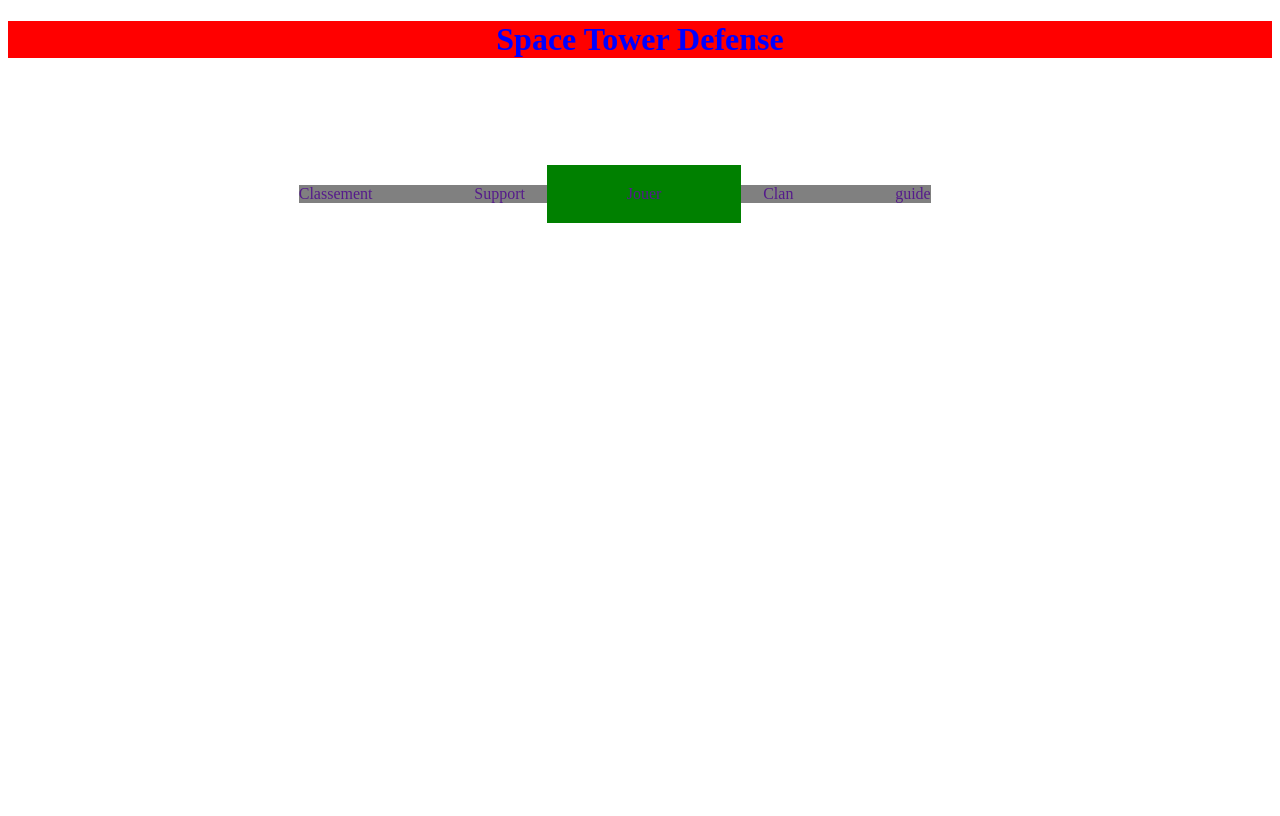
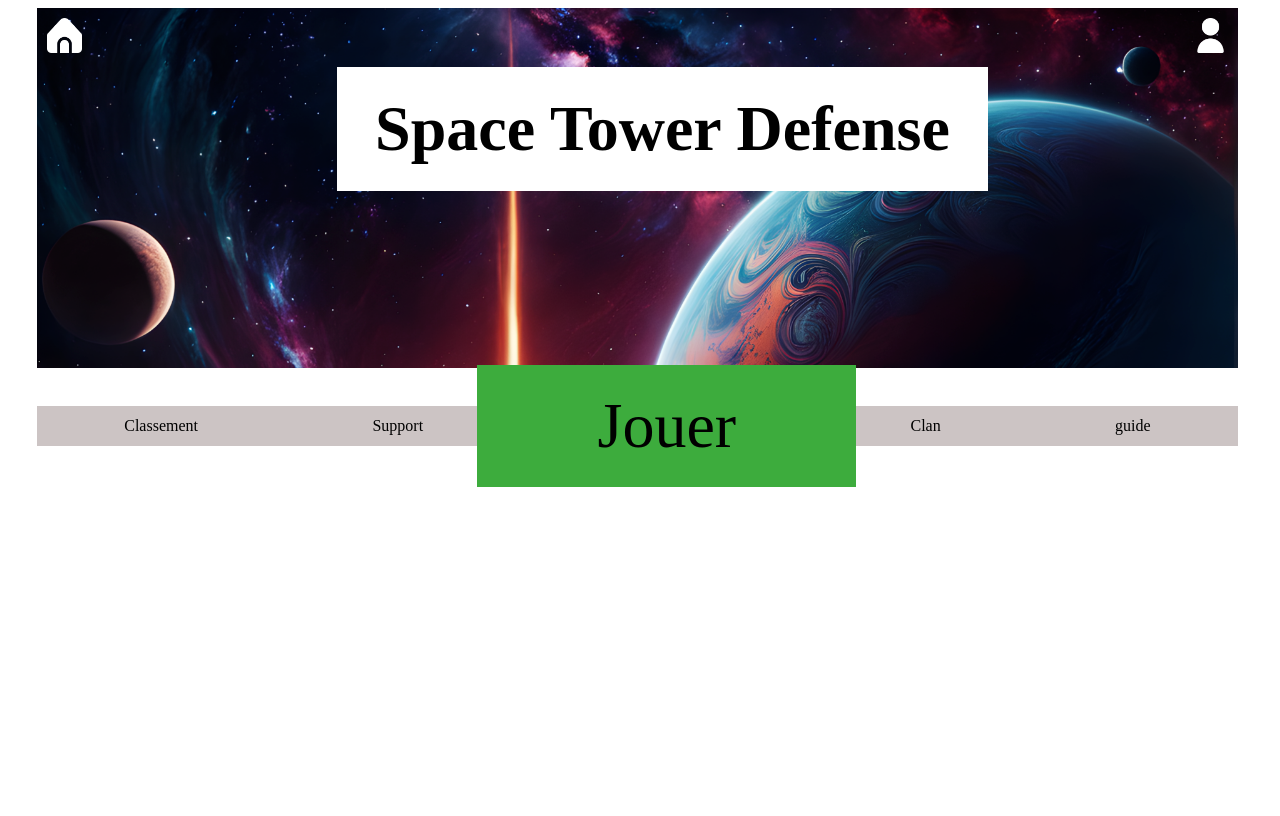
Before and after one commit to DUT-Info-Montreuil/SAE-Web-S3-2023-Vithushan-Emre-Bilel-Kevin, a PHP site: page / in a window 1280 px wide. Before the commit the page ends 223 px from the top, so only its background shows below. Run offline with PHP 8.4, Linux system fonts and the light colour scheme.

Commit message:
ajout de nav

```diff
--- a/index.php
+++ b/index.php
@@ -8,6 +8,15 @@
 </head>
 <body>
     <header>
+        <div class="logo">
+            <a href="">
+                <img src="image/home.png" alt="logo-home" width="35">
+            </a>
+            <a href="">
+                <img src="image/user.png" alt="logo-png" width="35">
+            </a>
+
+        </div>
         <h1>Space Tower Defense</h1>
     </header>
     <nav>
--- a/style.css
+++ b/style.css
@@ -1,27 +1,54 @@
+body {
+    height: 100vh;
+}
+
 header {
-    background-color: red;
+    background-image: url(image/space.png);
+    background-size: cover;
+    background-position: end;
+    background-repeat: no-repeat;
+    width: 95%;
+    height: 45%;
+    margin-left: 2.3%;
+    margin-bottom: 3%;
+}
+
+.logo {
+    padding: 10px;
+    display: flex;
+    justify-content: space-between;
+    color: white;
 }
 
 h1 {
     text-align: center;
-    margin-bottom: 10%;
-    color: blue;
+    font-size: 4em;
+    background-color: white;
+    width: 50%;
+    margin-left: 25%;
+    padding: 25px;
+    margin-top: 0;
 }
 
 nav {
     display: flex;
-    justify-content: space-between;
-    background-color: gray;
-    width: 50%;
-    margin-left: 23%;
+    justify-content: space-around;
+    align-items: center;
+    background-color: rgb(204, 196, 196);
+    width: 95%;
+    height: 5%;
+    margin-left: 2.3%;
 }
 
 nav, a {
     text-decoration: none;
+    color: black;
+    font-size: 1em;
 }
 
 .test {
-    background-color: green;
-    padding: 20px 80px 20px 80px;
-    margin: -20px -80px -20px -80px;
+    background-color: rgb(61, 172, 61);
+    font-size: 4em;
+    padding: 2% 10%;
+    margin: -2% -10%;
 }
```
Also changed, not shown: image/home.png (added), image/space.png (added), image/user.png (added).
